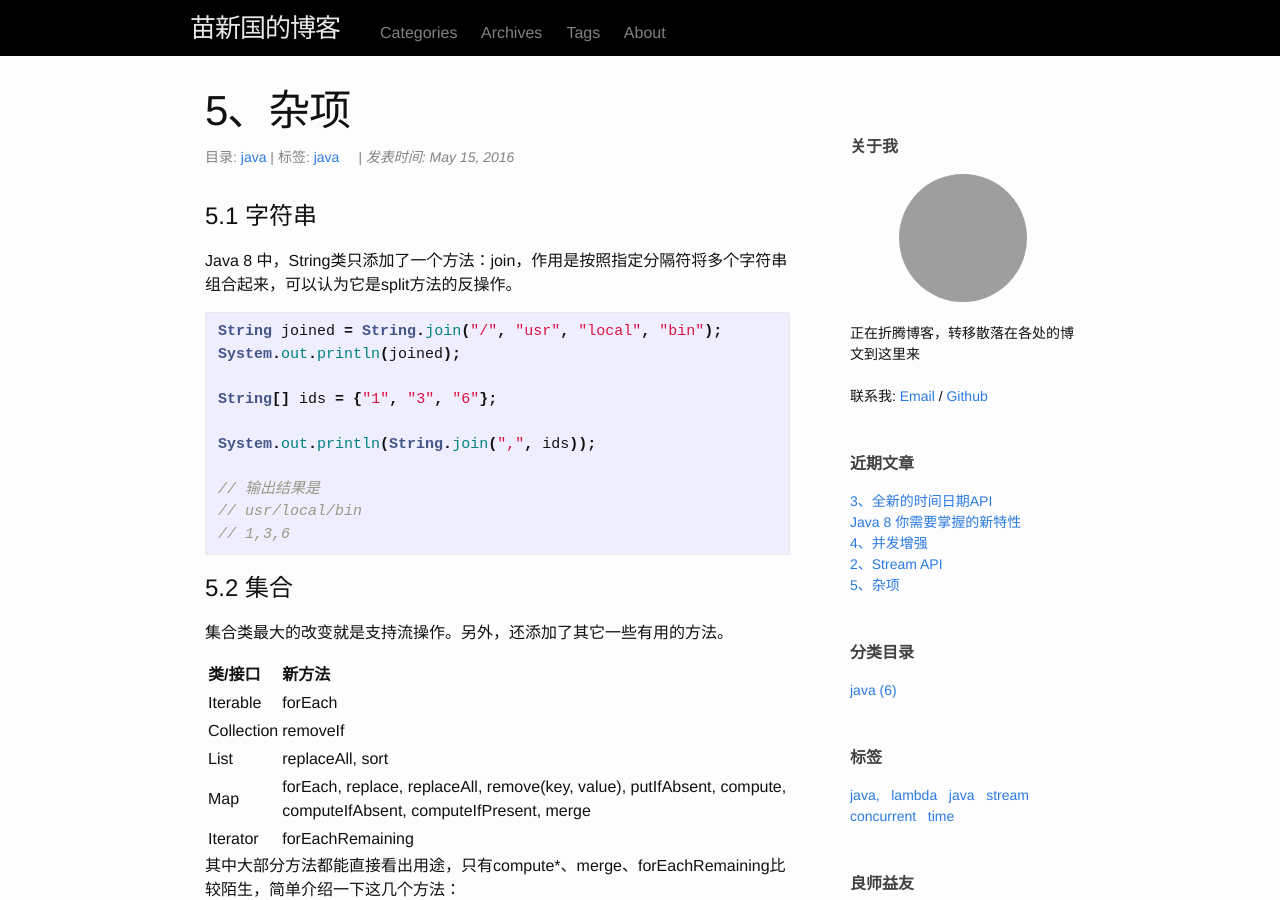
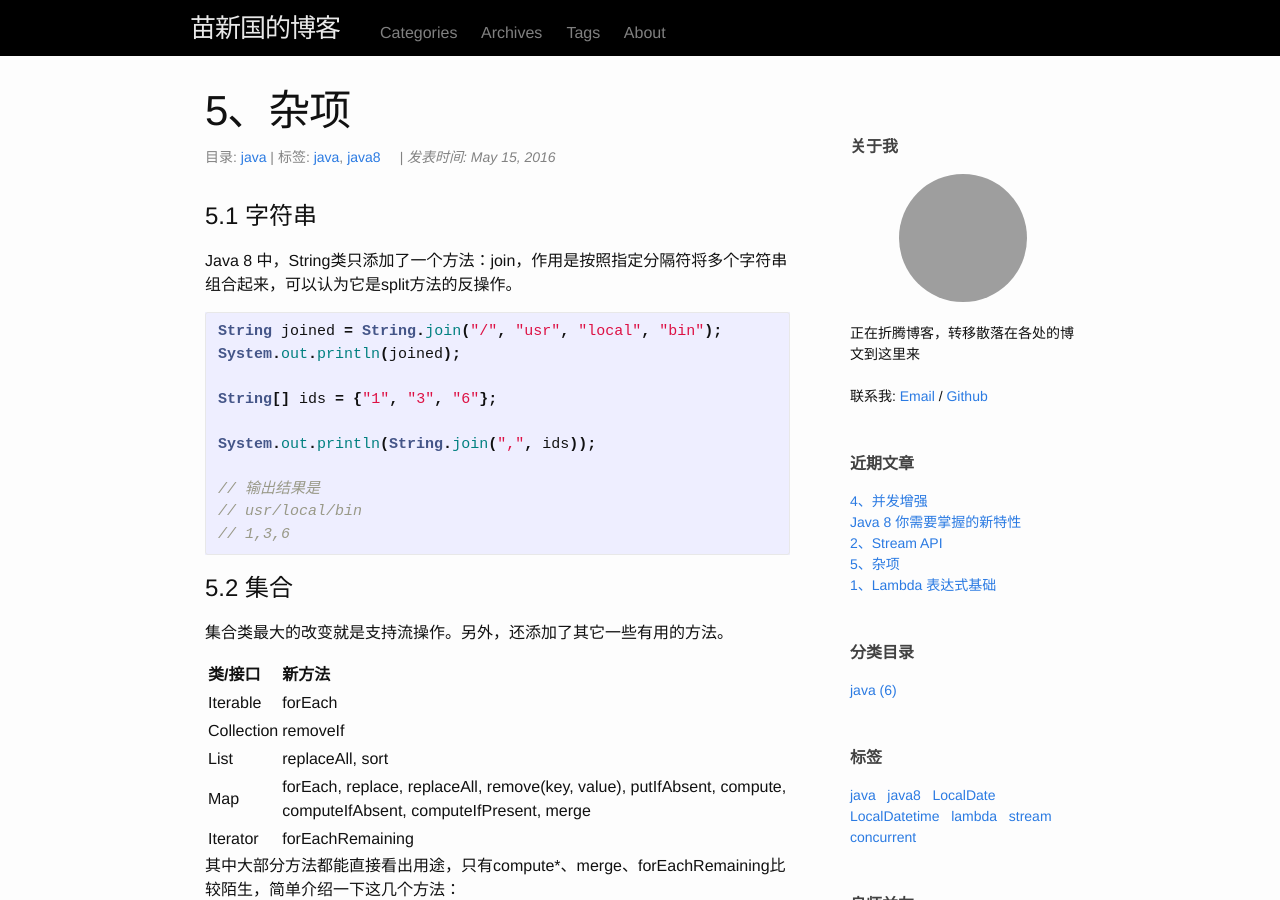
Before and after one commit to miaoxinguo/miaoxinguo.github.io, a Jekyll site: the page built from _posts/2016-05-15-java8.5.other.md, in a window 1280 px wide and 900 px high. Built offline with Jekyll 4.4.1, drawn with Linux system fonts in a browser that asks for light colours; grey boxes are pictures that could not be loaded.

Commit message:
format post

````diff
--- a/_posts/2016-04-19-java8.3.time.md
+++ b/_posts/2016-04-19-java8.3.time.md
@@ -1,481 +1,247 @@
 ---
 layout: 'post'
 title:  "3、全新的时间日期API"
-date:   2016-07-05 14:14:00 +08:00
+date:   2016-04-19
 categories: java
-tags: java, time
+tags: java java8 LocalDate LocalDatetime
 ---
 
 # 3.0 前言
-
 不论做什么系统的开发，处理时间都是我们无法绕不过去的一道坎。
-
-
 
 在 Java 世界里，java.util.Date 类应该是大多数人最早学习和使用的处理日期时间 API。这个类诞生于 Java 1.0 ，负责承载日期信息、日期之间的转换、不同日期格式的显示等多项功能，同时由于该类的设计过于简单粗暴，以至于其中的大部分方法在一年后发布的 Java 1.1 中就废弃了，并引入新的日历类 Calendar 作为部分功能的接班人，并明确了工作职责：
 
-
-
 - 使用Calendar类实现日期和时间字段之间转换；
-
 - 使用DateFormat类来格式化和分析日期字符串；
-
 - 而Date只用来承载日期和时间信息。
 
-
-
 可惜的是，Calendar 类使用起来很复杂，同样没有被大众接受。
-
-
 
 几个吐槽比较多的点：
 
 1、Java的日期/时间类的定义并不一致，在 java.util 和 java.sql 的包中都有日期类，此外用于格式化和解析的类在 java.text 包中定义；
-
 2、java.util.Date 同时包含日期和时间，而 java.sql.Date 仅包含日期，将其纳入 java.sql 包并不合理。另外这两个类都有相同的名字，这本身就是一个非常糟糕的设计；
-
 3、api 难用，举一个简单的例子，还有更多比这个还难用的
 
-
-
 ```java
-
 Date date = new Date(2016,1,1);
-
 System.out.println(date);   // 输出Thu Feb 01 00:00:00 CST 3916
-
 ```
-
-
 
 输出结果的 年为3912，是2016+1900，而月，并不是我们给的月份参数，而是参数加1。
 
-
-
 实际应用中，我们几乎都在使用一个开源的时间/日期库 Joda-Time，这个库流行到什么程度呢？ Java 8 几乎原封不动的引入了这个库，这也是最受Java 开发者追捧的变化之一。下面就主要介绍一下来自Joda-Time 的新Java API，java.time包。
 
-
-
 * 扫盲： 1s = 10^3ms(毫秒) = 10^6μs(微秒) = 10^9ns(纳秒)
-
-
-
-
 
 # 3.1 绝对时间
 
 ## 3.1.1 Instant
-
 一个Instant对象代表时间轴上的一个点。原点（元年）被规定为1970年1月1日0点0分0秒，UNIX/POSIX 时间同样也是这样的约定。从原点开始，每天按照86400秒进行计算，向前向后分别以纳秒为单位。
-
-
 
 静态方法 Instant.now() 会返回当前瞬间的时间点。
 
-
-
 ## 3.1.2 Duration
-
 一个Duration对象表示两个瞬间（Instant）之间的时间量，一个常用的场景是计算某方法的执行时间：
 
+```java
+Instant from = Instant.now();
+// do something
+Thread.sleep(1000);
+Duration duration = Duration.between(from, Instant.now());
+System.out.println(duration.toMillis());
+```
 
+## 3.1.3 解析
+Instant（Duration）对象内部以一个 long 型变量维护秒值，而纳秒值由另一个int 保存。其中纳秒值是基于秒值的，所以纳秒值的int 变量永远不会大于999,999,999。
 
 ```java
-
-Instant from = Instant.now();
-
-// do something
-
-Thread.sleep(1000);
-
-Duration duration = Duration.between(from, Instant.now());
-
-System.out.println(duration.toMillis());
-
-```
-
-
-
-## 3.1.3 解析
-
-Instant（Duration）对象内部以一个 long 型变量维护秒值，而纳秒值由另一个int 保存。其中纳秒值是基于秒值的，所以纳秒值的int 变量永远不会大于999,999,999。
-
-
-
-```java
+/**
+ * The number of seconds from the epoch of 1970-01-01T00:00:00Z.
+ */
+private final long seconds;
 
 /**
-
- * The number of seconds from the epoch of 1970-01-01T00:00:00Z.
-
+ * The number of nanoseconds, later along the time-line, from the seconds field.
+ * This is always positive, and never exceeds 999,999,999.
  */
-
-private final long seconds;
-
-
-
-/**
-
- * The number of nanoseconds, later along the time-line, from the seconds field.
-
- * This is always positive, and never exceeds 999,999,999.
-
- */
-
 private final int nanos;
 
 ```
 
-
-
 我们输出一个 Instant 对象的值来看一下，
 
-
-
 ```java
-
 Instant now = Instant.now();
-
 System.out.println(now.getEpochSecond());  // 输出秒值 1460821922
-
 System.out.println(now.getNano());   // 输出纳秒值 349000000
 
 ```
 
-
-
 即当前时间时间轴上的时间点是从原点前进1460821922349000000纳秒的这个时刻。
 
-
-
 # 3.2 本地日期/时间
-
 使用绝对时间是最清晰、最简单不过的了。但是问题在于人，如果我们可以跟别人说：“1460821922 全体集合，别晚了”，是最能准备表达时间点的，可惜没有人理解的了。
 
-
-
 ## 3.2.1 LocalDate、LocalTime 和 LocalDateTime
-
 这三个类联系很密切，可以一起介绍。LocalDate 表示一个日期，LocalTime 表示一天中的时间、LocalDateTime 包含了LocalDate 和 LocalTime 两部分，表示一个日期和时间。它们不关联任何时区信息。例如2015-08-27（用户端、兼职端上线日期）就是一个本地日期。由于没有时区信息，所以它无法与时间轴上一个准确的瞬时点对应。
-
-
 
 你可以使用now 或 of 方法创建这三个类的实例，以日期为例：
 
-
-
 ```java
-
 LocalDate today = LocalDate.now();
-
 LocalDate online = LocalDate.of(2015, 8, 27);
-
 online = LocalDate.of(2015, Month.AUGUST, 27);
-
 ```
-
-
 
 注意的是，Unix 和 java.util.Date 中年份从1900开始，月份从0开始。与之不符合生活的使用方式不同，现在我们可以使用人类习惯的表达方式，数字几就是几月份，即1表示一月份。
 
-
-
 星期的表达上也有类似的区别，java.util.Calendar 中，每周从周日开始，即周六值为7， 周日值为1。 现在我们同样遵循人类表达方式，即每周从周一开始。
 
+```java
+LocalDate wuyi = LocalDate.of(2016, 5, 1);
+System.out.println(wuyi.getDayOfWeek());   // 输出 SUNDAY
+System.out.println(wuyi.getDayOfWeek().getValue()); // 输出 7
+```
 
+## 3.2.2 Period
+Period 与 Duration 类似，它表示一段逝去的年、月和日。在Period 内部使用三个变量维护这段逝去的时间，
 
 ```java
-
-LocalDate wuyi = LocalDate.of(2016, 5, 1);
-
-System.out.println(wuyi.getDayOfWeek());   // 输出 SUNDAY
-
-System.out.println(wuyi.getDayOfWeek().getValue()); // 输出 7
-
-```
-
-
-
-## 3.2.2 Period
-
-Period 与 Duration 类似，它表示一段逝去的年、月和日。在Period 内部使用三个变量维护这段逝去的时间，
-
-
-
-```java
+/**
+ * The number of years.
+ */
+private final int years;
 
 /**
-
- * The number of years.
-
+ * The number of months.
  */
-
-private final int years;
-
-
+private final int months;
 
 /**
-
- * The number of months.
-
+ * The number of days.
  */
-
-private final int months;
-
-
-
-/**
-
- * The number of days.
-
- */
-
 private final int days;
-
 ```
-
-
 
 所以，Period的 getYears、getMonths、getDays 方法实际获取的值是两个日期之间时段的一部分。
 
-
-
 ```java
-
 LocalDate wuyi = LocalDate.of(2016, 5, 1);
-
 LocalDate shiyi = LocalDate.of(2016, 10, 1);
-
 Period period = Period.between(wuyi, shiyi);
 
-
-
 System.out.println(period.getYears());  // 输出 0
-
 System.out.println(period.getMonths()); // 输出 5
-
 System.out.println(period.getDays());   // 输出 0
-
 ```
-
-
 
 要获取两个日期（只能是LocalDate）之间的天数，一般不会通过Period.between获取，因为这个方法返回的是几年几月几天，意义并不大。而是使用 until 方法， Period的between其实也是用的until 方法。
 
-
-
 ```java
-
 LocalDate wuyi = LocalDate.of(2016, 5, 1);
-
 LocalDate shiyi = LocalDate.of(2016, 10, 1);
-
 System.out.println(wuyi.until(shiyi, ChronoUnit.DAYS)); // 输出 153。即5.1到10.1有153天
-
 ```
 
-
-
 # 3.3 时间调节器
-
 时间调节器的工作已经基本被Qrartz、Spring Schedule这些框架给排挤的没有用武之地了。举例说一下，了解就好，有兴趣可以看TemporalAdjusters 的api。
-
-
 
 例1：计算2016年1月第一个周二
 
+```java
+LocalDate firstTuesday = LocalDate.of(2016, 1, 1).with(TemporalAdjusters.nextOrSame(DayOfWeek.TUESDAY));
+```
 
+例二：计算父亲节和母亲节
+父亲节：每年六月的第三个星期日
+母亲节：每年五月的第二个星期日
 
 ```java
+LocalDate faDay = LocalDate.of(2016, 6, 1).with(TemporalAdjusters.dayOfWeekInMonth(3, DayOfWeek.SUNDAY));
+System.out.println(faDay);  // 2016-06-19
 
-LocalDate firstTuesday = LocalDate.of(2016, 1, 1).with(TemporalAdjusters.nextOrSame(DayOfWeek.TUESDAY));
-
+LocalDate maDay = LocalDate.of(2016, 5, 1).with(TemporalAdjusters.dayOfWeekInMonth(2, DayOfWeek.SUNDAY));
+System.out.println(maDay); // 2016-05-08
 ```
 
-
-
-例二：计算父亲节和母亲节
-
-父亲节：每年六月的第三个星期日
-
-母亲节：每年五月的第二个星期日
-
-
-
-```java
-
-LocalDate faDay = LocalDate.of(2016, 6, 1).with(TemporalAdjusters.dayOfWeekInMonth(3, DayOfWeek.SUNDAY));
-
-System.out.println(faDay);  // 2016-06-19
-
-
-
-LocalDate maDay = LocalDate.of(2016, 5, 1).with(TemporalAdjusters.dayOfWeekInMonth(2, DayOfWeek.SUNDAY));
-
-System.out.println(maDay); // 2016-05-08
-
-```
-
-
-
 # 3.4 有时区的时间
-
 绝大多数应用场景下是不需要时区的，并且考虑时区会大大增加复杂性，比如处理夏令时。所以我们不需要也并不推荐使用时区时间。同样这里仅作简单介绍。
 
-
-
 ## 3.4.1 ZoneId、 ZoneDateTime
-
 带时区时间的类是ZoneDateTime，还有一个重要的类是时区标识ZoneId类，我们可以直接通过ZoneDateTime.of(..省略年月日时分秒., ZoneId) 方法创建一个ZoneDateTime对象，也可以通过 LocalDateTime.now().atZone(ZoneId) 将一个本地类型转为带时区的类型。
 
-
-
 ## 3.4.2 OffsetDateTime
-
 这个表示带有偏移量（基于UTC计算）的时间，但是没有时区规则。该类专门用于一些不需要时区规则的应用程序，比如某些网络协议。
 
-
-
 # 3.5、格式化和解析
-
 在Java 8 之前的版本，格式化时间我们会使用 SimpleDateFormat， Java 8 中与之对应的是 DateTimeFormatter，该类提供三种方式格式化日期时间
 
 - 预定义的标准格式 （比如 BA 认证用到的GMT格式即 RFC_1123_DATE_TIME 标准格式，详见API）
-
 - 语言环境相关的格式（没用，略）
-
 - 自定义格式（一般不会定义太多，我们只用到 yyyy-MM-dd HH:mm:ss）
-
-
 
 贴一段代码简单看一下，更多使用方法可以参考 redscarf-common 的 DateUtils 类。
 
+```java
+LocalDateTime now = LocalDateTime.now();
+DateTimeFormatter formatter = DateTimeFormatter.ISO_DATE_TIME;
 
+// 格式化
+String formatNow = formatter.format(now);
+System.out.println(formatNow);  // 输出 2016-04-18T23:43:37.154
+
+// 解析
+LocalDateTime newNow = LocalDateTime.parse(formatNow, formatter);
+System.out.println(newNow);    // 输出 2016-04-18T23:43:37.154
+```
+
+# 3.6 与遗留类互操作
+列举几个典型的转换。如果用到其它类型间转换可以参考，然后自己尝试
 
 ```java
-
-LocalDateTime now = LocalDateTime.now();
-
-DateTimeFormatter formatter = DateTimeFormatter.ISO_DATE_TIME;
-
-
-
-// 格式化
-
-String formatNow = formatter.format(now);
-
-System.out.println(formatNow);  // 输出 2016-04-18T23:43:37.154
-
-
-
-// 解析
-
-LocalDateTime newNow = LocalDateTime.parse(formatNow, formatter);
-
-System.out.println(newNow);    // 输出 2016-04-18T23:43:37.154
-
-```
-
-
-
-# 3.6 与遗留类互操作
-
-列举几个典型的转换。如果用到其它类型间转换可以参考，然后自己尝试
-
-
-
-```java
+/*
+ * java.time.Instant 和 java.util.Date 互转
+ */
+Instant instant = Instant.now();
+Date date = Date.from(instant);
+instant = date.toInstant();
 
 /*
-
- * java.time.Instant 和 java.util.Date 互转
-
+ * java.time.Instant 和 java.sql.Timestamp 互转
  */
-
-Instant instant = Instant.now();
-
-Date date = Date.from(instant);
-
-instant = date.toInstant();
-
-
+Timestamp timestamp = Timestamp.from(instant);
+instant = timestamp.toInstant();
 
 /*
-
- * java.time.Instant 和 java.sql.Timestamp 互转
-
+ * java.time.LocalDateTime 和 java.sql.Timestamp 互转
  */
-
-Timestamp timestamp = Timestamp.from(instant);
-
-instant = timestamp.toInstant();
-
-
-
-/*
-
- * java.time.LocalDateTime 和 java.sql.Timestamp 互转
-
- */
-
 LocalDateTime localDateTime = LocalDateTime.now();
-
 timestamp = Timestamp.valueOf(localDateTime);
-
 localDateTime = timestamp.toLocalDateTime();
-
 ```
-
-
 
 # 3.7 总结
 
-
-
 ## 3.7.1 格式对比
-
-
-
 一张图片总结一下各种类型的格式：
-
-
-
 <img src="https://raw.githubusercontent.com/miaoxg/static/master/datetime.png" width = "500" />
 
-
-
 ## 3.7.2 一点强调
-
 所有类型都是不可变的，不管什么操作，总会返回一个新的实例，原实例不变
 
-
-
 ## 3.7.3 一个记忆的小技巧
-
 java.time 包的 API 提供了大量相关的方法，这些方法一般有一致的方法前缀：
 
-
-
 of：静态工厂方法。
-
 parse：静态工厂方法，关注于解析。
-
 get：获取某些东西的值。
-
 is：检查某些东西的是否是true。
-
 with：不可变的setter等价物。
-
 plus：加一些量到某个对象。
-
 minus：从某个对象减去一些量。
-
 to：转换到另一个类型。
-
 at：把这个对象与另一个对象组合起来，例如： date.atTime(time)。
 
-
-
 ## 3.7.4 最后的总结
-
 这一部分内容难度很小，虽然写的内容挺多，但是也没做什么真正讲解说明，更多的是体系和 API 的介绍。目的是明确几个重要类的概念和作用，让我们在开发中用的更顺手。
--- a/_posts/2016-05-15-java8.1.lambda.md
+++ b/_posts/2016-05-15-java8.1.lambda.md
@@ -1,10 +1,9 @@
 ---
 layout: post
 title:  "1、Lambda 表达式基础"
-date:   2016-05-10 09:00:13
+date:   2016-05-10
 categories: java
-permalink: /archivers/java/lambda
-tags: java, lambda
+tags: java java8 lambda
 ---
 # 1.0 前言
 lambda 表达式是 java 8 中最引人注目的新特性，但是它自身的概念并不好理解，为了更好的掌握它，我们必须先了解一下函数式编程。网上关于这方面的介绍有很多，但是大多说的含糊不清。这里提供一篇我认为说的最明白的文章，是一篇译文，如果有疑问还可以直接对比原文。
--- a/_posts/2016-05-15-java8.5.other.md
+++ b/_posts/2016-05-15-java8.5.other.md
@@ -3,8 +3,7 @@ layout: post
 title:  "5、杂项"
 date:   2016-05-15
 categories: java
-permalink: /archivers/java/other
-tags: java
+tags: java java8
 ---
 
 # 5.1 字符串
````
Also changed, not shown: _posts/2016-04-19-java8.md (+8 -9 lines), _posts/2016-06-02-java8.2.stream.md (+1 -2 lines), _posts/2016-06-21-java8.4.concurrent.md (+1 -2 lines).
